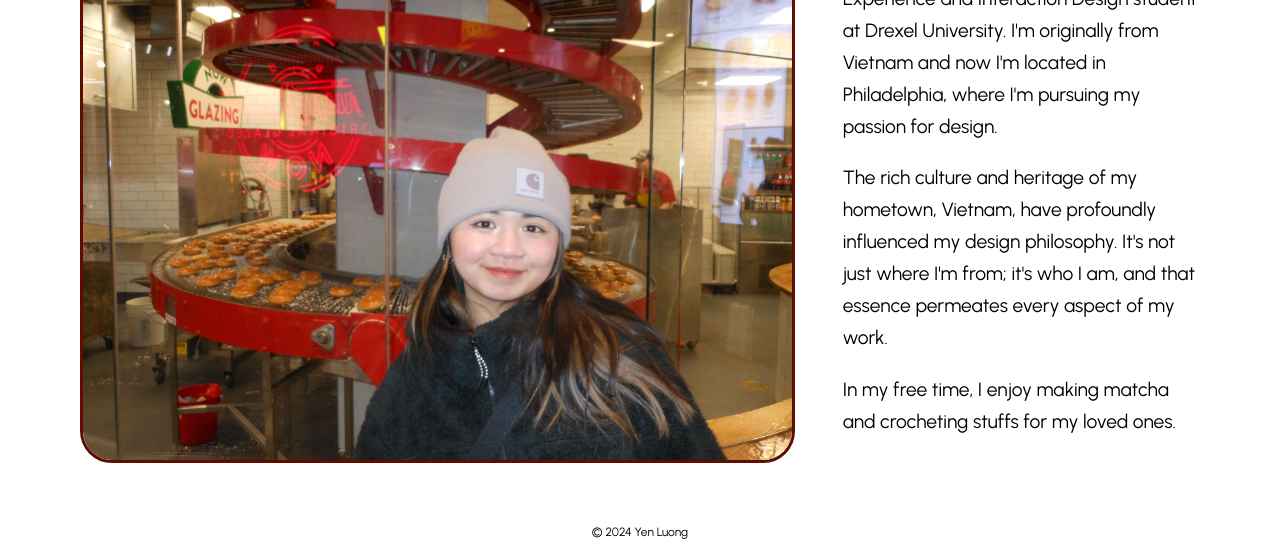
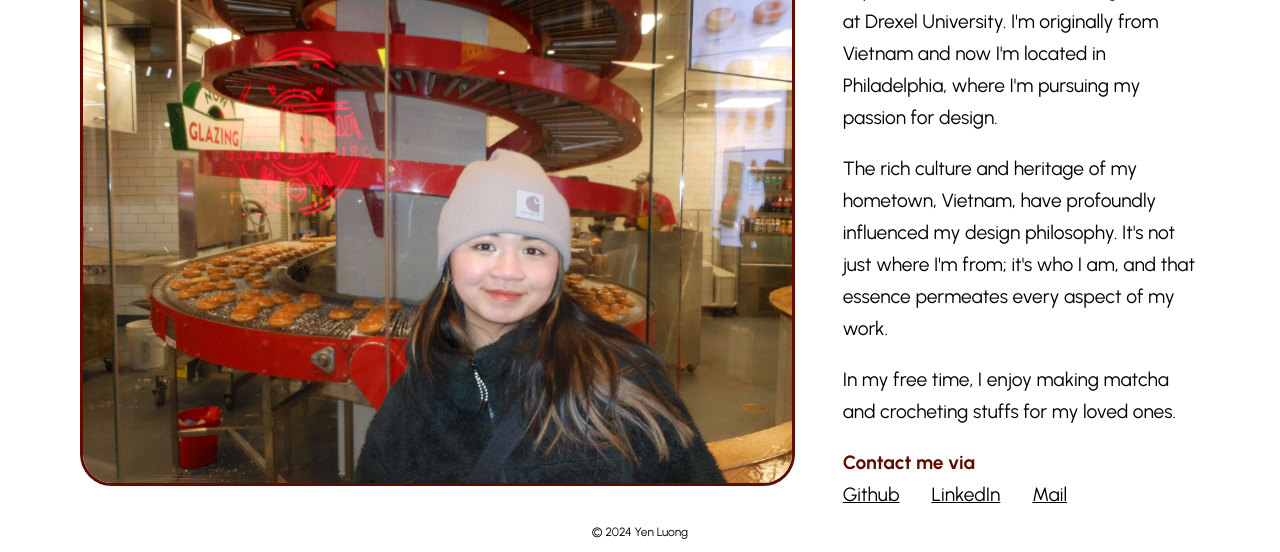
Before and after one commit to neyahk03/yenluong, a plain HTML site: page about.html in a window 1280 px wide. Shown: the part 250-802 px from the top of the page. Drawn offline with nearby package versions, Linux system fonts and the light colour scheme.

Commit message:
🚧 Add contact link

```diff
--- a/about.html
+++ b/about.html
@@ -44,6 +44,14 @@
 
                 <p>In my free time, I enjoy making matcha and crocheting stuffs for my loved ones.</p>
 
+                <strong>Contact me via</strong>
+
+                <div class="link">
+                    <a href="https://github.com/neyahk03" target="_blank">Github</a>
+                    <a href="https://www.linkedin.com/in/yenkhaluong/" target="_blank">LinkedIn</a>
+                    <a href="mailto:yl3434@gmail.com" target="_blank">Mail</a>
+                </div>
+
             </div>
         </section>
 
--- a/css/about.css
+++ b/css/about.css
@@ -142,6 +142,20 @@ strong {
     color: var(--dark-red);
 }
 
+.link {
+    display: flex;
+    gap: 2rem;
+
+    a {
+        color: black;
+
+    }
+
+    a:visited {
+        color: black;
+    }
+}
+
 
 footer {
     font-size: 0.75rem;
```
